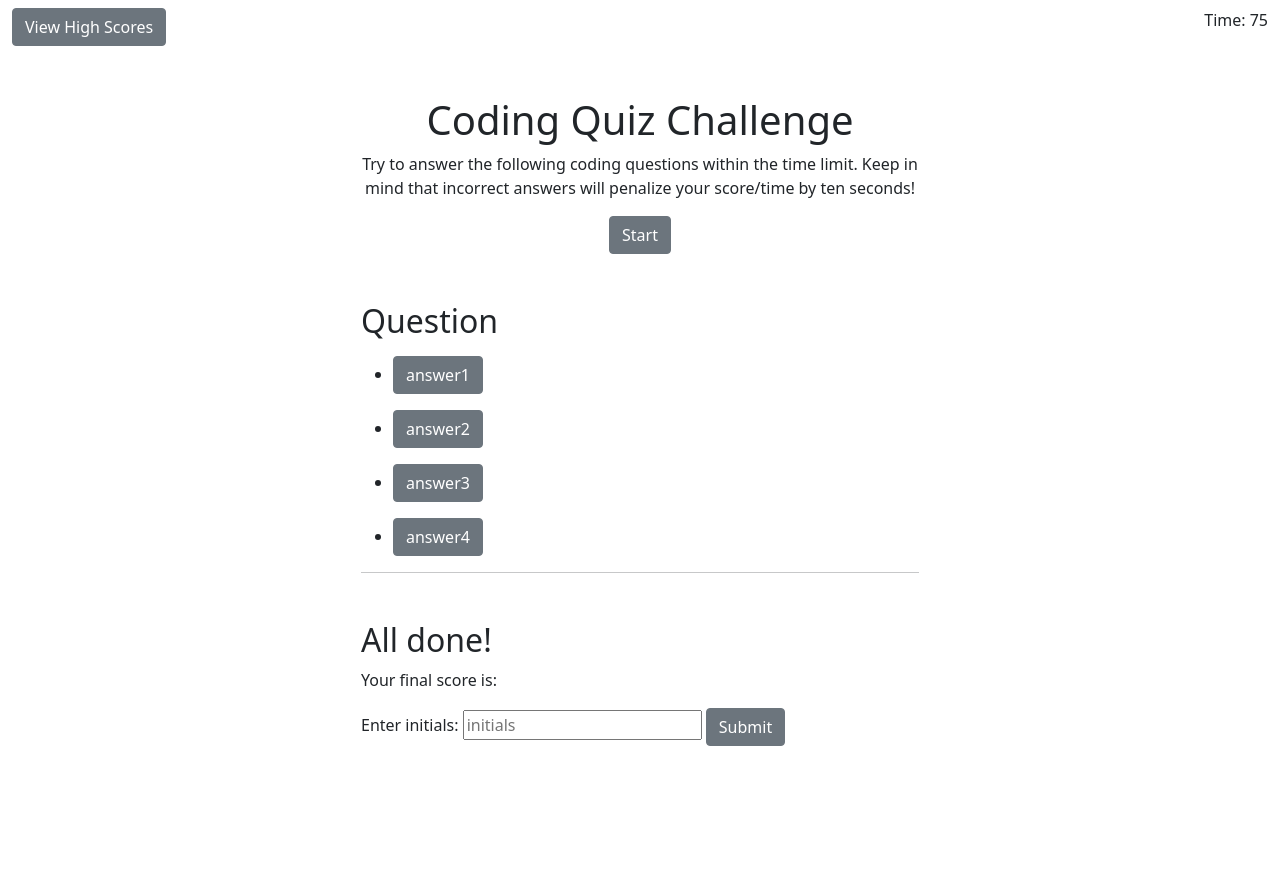
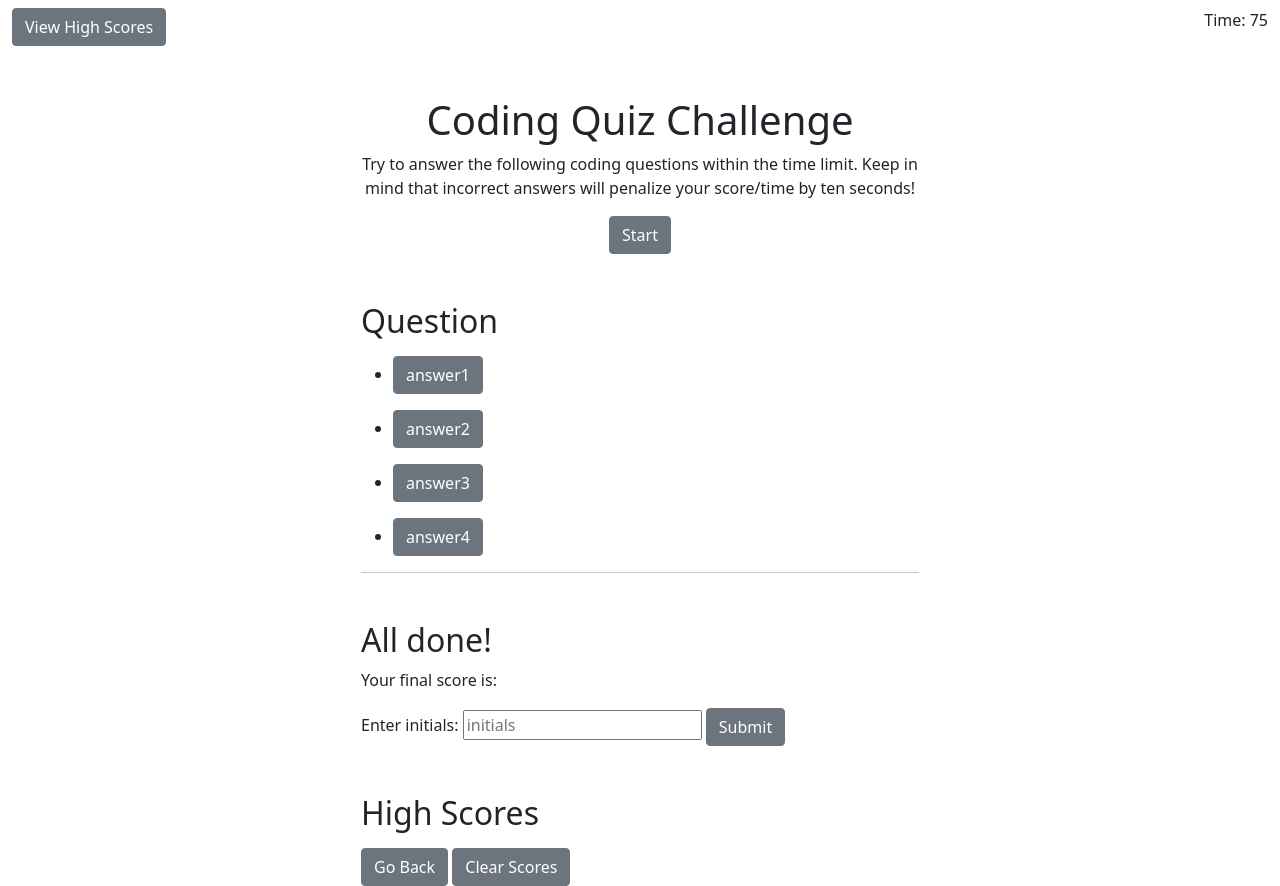
Before and after one commit to Jullian0426/Code_Quiz, a plain HTML site: page index.html in a window 1280 px wide. Before the commit the page ends 800 px from the top, so only its background shows below. Drawn offline with nearby package versions, Linux system fonts and the light colour scheme.

Commit message:
Write highscores section with back and clear buttons, and an ordered list where scores will be stored

```diff
--- a/index.html
+++ b/index.html
@@ -65,13 +65,17 @@
 
 
             <section id="highscores">
+                <div class="mx-auto col-6 mt-5">
+                    <h2>High Scores</h2>
+                    <ol id="score-list">
+                        <!-- List of high scores will be added with JS -->
+                    </ol>
+                    <button id="back" class="btn btn-secondary d-inline-block">Go Back</button>
+                    <button id="clear" class="btn btn-secondary d-inline-block">Clear Scores</button>
+                </div>
             </section>
-
         </div>
     </main>
-
-    <footer>
-    </footer>
     <script src="https://cdn.jsdelivr.net/npm/bootstrap@5.1.3/dist/js/bootstrap.bundle.min.js" integrity="sha384-ka7Sk0Gln4gmtz2MlQnikT1wXgYsOg+OMhuP+IlRH9sENBO0LRn5q+8nbTov4+1p" crossorigin="anonymous"></script>
     <script src="https://code.jquery.com/jquery-3.5.1.min.js"></script>
     <script src="assets/js/script.js"></script>
```
